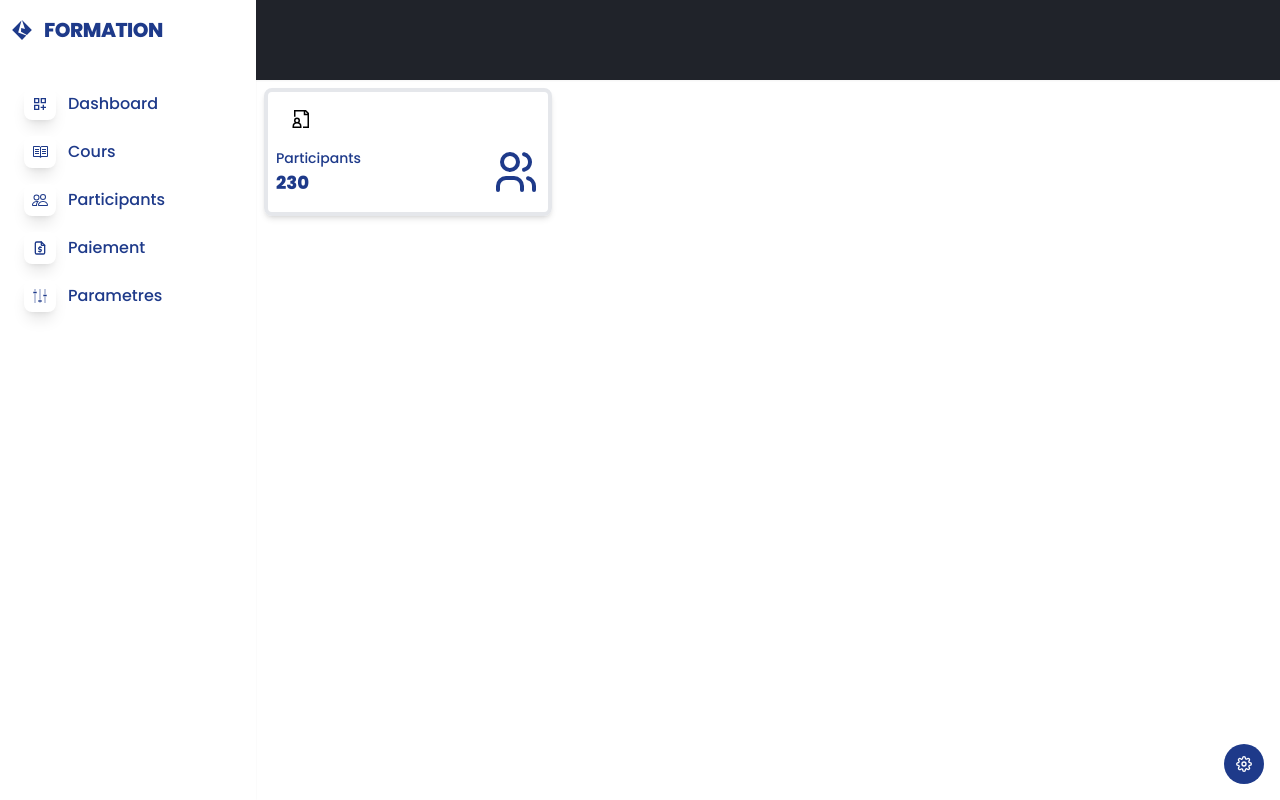
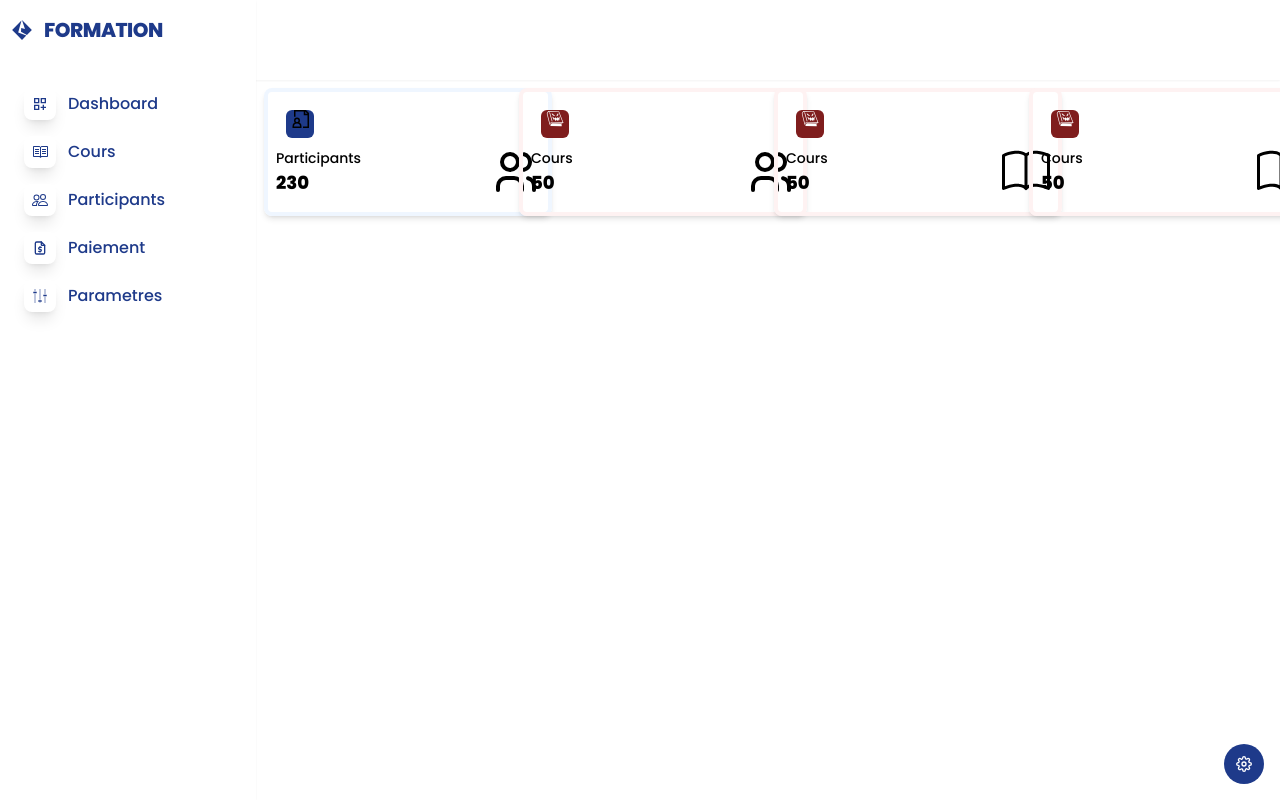
Before and after one commit to Innocent-Akim/Pharmaceutical-Solution, a React (Vite) app in the folder admin/: page / in a window 1280 px wide. Built offline with nearby package versions, Linux system fonts and the light colour scheme.

Commit message:
Card cours

```diff
--- a/admin/src/components/Card.jsx
+++ b/admin/src/components/Card.jsx
@@ -1,7 +1,6 @@
 import React from "react";
-import { FaUsers } from "react-icons/fa";
-import { AiOutlineUsergroupDelete } from "react-icons/ai";
-const Card = ({title,count ,icon,icons,greyColor,backgroundColor}) => {
+
+const Card = ({title,count ,icon,icons,greyColor,backgroundColor, colortext}) => {
   return (
     <div className={`w-72 h-32 shadow-md border-4 ${greyColor} p-2 rounded-lg`}>
       <div>
@@ -15,7 +14,7 @@ const Card = ({title,count ,icon,icons,greyColor,backgroundColor}) => {
             <span className="font-normal text-14">{title}</span>
             <span className="font-bold text-lg">{count}</span>
           </div>
-          <div className={`text-5xl ${backgroundColor}`}>
+          <div className={`text-5xl ${colortext}`}>
             {icons}
           </div>
         </div>
--- /dev/null
+++ b/admin/src/components/Cardcours.jsx
@@ -0,0 +1,11 @@
+import React from 'react'
+
+const Cardcours = () => {
+  return (
+    <div>
+
+    </div>
+  )
+}
+
+export default Cardcours
--- a/admin/src/components/Navbar.jsx
+++ b/admin/src/components/Navbar.jsx
@@ -3,8 +3,12 @@ import {Avatar} from '@material-tailwind/react'
 
 const Navbar = () => {
     return (
-        <div className='flex bg-main-dark-bg navbar w-full h-20'>
-
+        <div className='relative flex justify-between p-2'>
+        <div className='flex items-center justify-between p-2 border-b dark:border-primary-darker'>
+            <div className='inline-block text-2xl font-bold tracking-wider uppercase text-primary-dark text-light'>
+                Deconnection
+            </div>
+        </div>
         </div>
     )
 }
--- a/admin/src/components/index.jsx
+++ b/admin/src/components/index.jsx
@@ -2,3 +2,4 @@ export { default as Siderbar } from './Siderbar'
 export { default as Settings } from './Settings';
 export { default as Alert } from './Alert';
 export { default as NavBar } from './NavBar';
+export { default as CardCours } from './CardCours';
--- a/admin/src/pages/Cours.jsx
+++ b/admin/src/pages/Cours.jsx
@@ -1,9 +1,15 @@
-import React from 'react'
+import React from "react";
+import { GiEvilBook } from "react-icons/gi";
 
 const Cours = () => {
   return (
-    <div>Cours</div>
-  )
-}
+    <div className="mt-20 p-2 place-content-between overflow-y-auto">
+      <div classNam="flex text-center font-bold text-2xl relative">
+        <GiEvilBook />
+        <span>Cours</span>
+      </div>
+    </div>
+  );
+};
 
-export default Cours
+export default Cours;
--- a/admin/src/pages/Dashboard.jsx
+++ b/admin/src/pages/Dashboard.jsx
@@ -2,21 +2,55 @@ import React from "react";
 import Card from "../components/Card";
 import { TbUsers } from "react-icons/tb";
 import { GrDocumentUser } from "react-icons/gr";
+import { GiEvilBook } from "react-icons/gi";
+import { BsBook } from "react-icons/bs";
 const Dashboard = () => {
   return (
     <>
-      <div className="mt-20 grid grid-cols-4 gap-3 p-2 place-content-between">
+      <div className="mt-20 grid grid-cols-4 gap-3 p-2 place-content-between overflow-y-auto">
+        {/* flex-1 h-full overflow-x-hidden overflow-y-auto */}
         <Card
           title={"Participants"}
           count={"230"}
+          icons={<TbUsers  />}
+          icon={<GrDocumentUser />}
+          greyColor={"border-blue-50"}
+          color={"bg-blue-900"}
+          backgroundColor={"bg-blue-900"}
+          colortext={"text-blue"}
+        />
+        <Card
+          title={"Cours"}
+          count={"50"}
           icons={<TbUsers/>}
-          icon={<GrDocumentUser/>}
-          greyColor={"text-blue-900"}
-          color={"text-blue-900"}
-          backgroundColor={"text-blue-900"}
+          icon={<GiEvilBook />}
+          greyColor={"border-red-50"}
+          color={"bg-red-900"}
+          backgroundColor={"bg-red-900"}
+          colortext={"text-red"}
         />
+            <Card
+          title={"Cours"}
+          count={"50"}
+          icons={<BsBook/>}
+          icon={<GiEvilBook />}
+          greyColor={"border-red-50"}
+          color={"bg-red-900"}
+          backgroundColor={"bg-red-900"}
+          colortext={"text-red"}
+        />
+              <Card
+          title={"Cours"}
+          count={"50"}
+          icons={<BsBook/>}
+          icon={<GiEvilBook />}
+          greyColor={"border-red-50"}
+          color={"bg-red-900"}
+          backgroundColor={"bg-red-900"}
+          colortext={"text-red"}
+        />
+
       </div>
-      <div></div>
     </>
   );
 };
```
